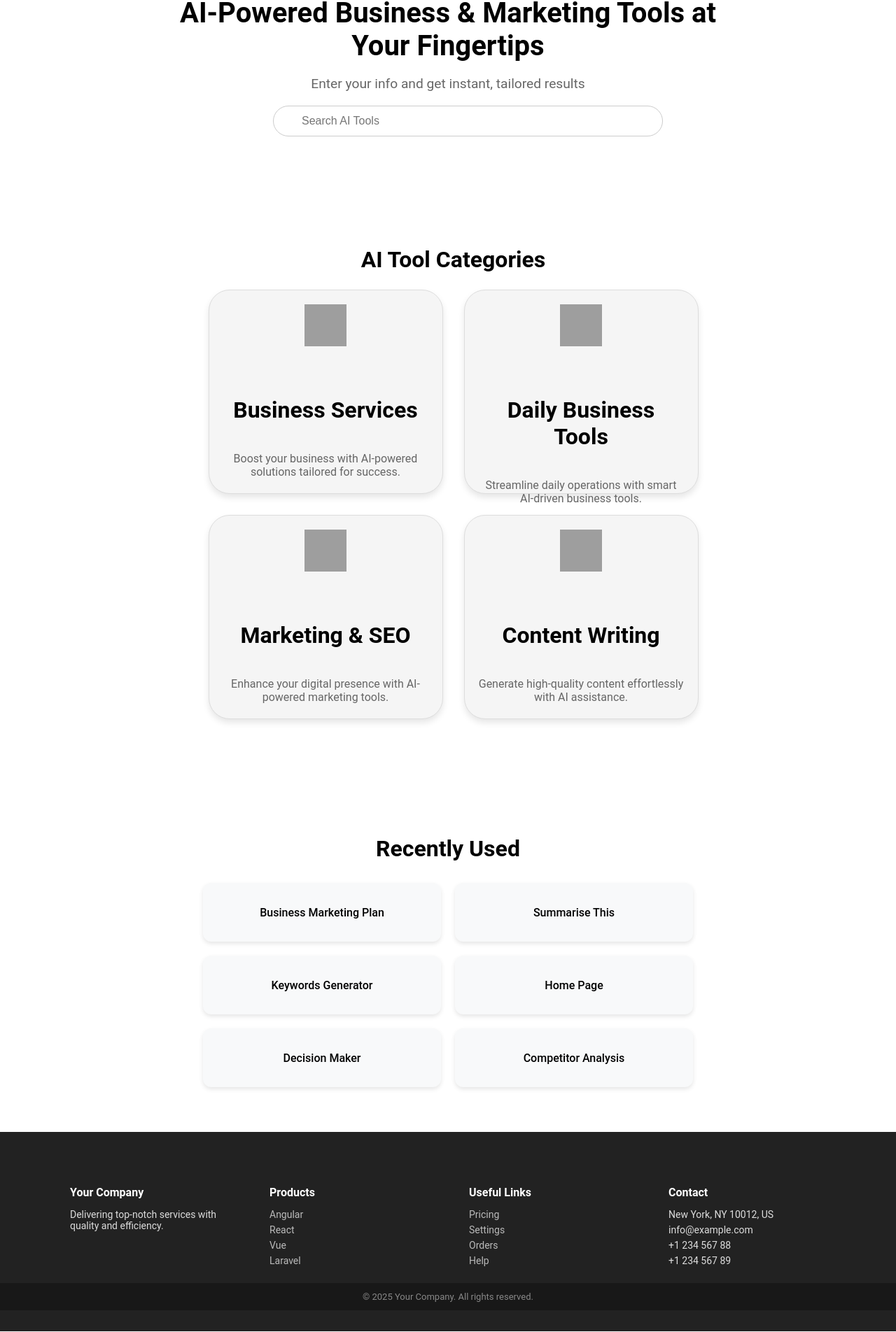
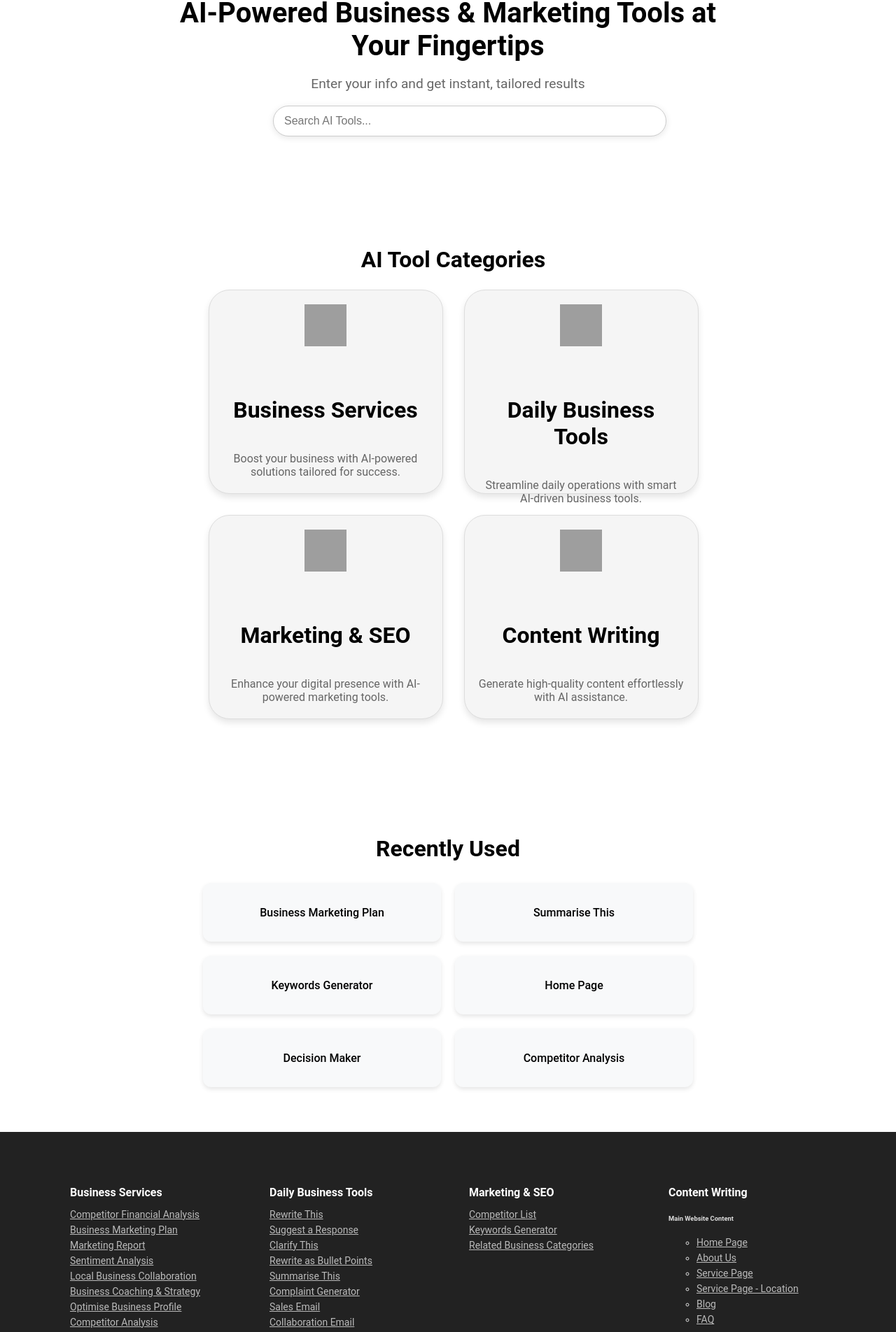
Before and after one commit to FaizanAli-io/Smart-LLM-Tools, a React (Vite) app in the folder frontend/: page / in a window 1280 px wide. Shown: the part 167-2071 px from the top of the page at 70% size. Built offline with nearby package versions, Linux system fonts and the light colour scheme; grey boxes are pictures that could not be loaded.

Commit message:
added search bar update footer

```diff
--- a/frontend/src/components/Footer/Footer.css
+++ b/frontend/src/components/Footer/Footer.css
@@ -45,7 +45,7 @@
 
   .footer-link {
     color: #bbb;
-    text-decoration: none;
+
     transition: 0.3s ease-in-out;
   }
 
@@ -93,7 +93,6 @@
     left: 0;
   }
 
-  /* Push footer to the bottom if there's extra space */
 
 
   .footer {
--- a/frontend/src/components/Footer/Footer.jsx
+++ b/frontend/src/components/Footer/Footer.jsx
@@ -1,53 +1,60 @@
 import React from "react";
-import { MDBFooter, MDBContainer, MDBIcon } from "mdb-react-ui-kit";
+import { Link, useNavigate } from "react-router-dom";
+import { categories } from "../../assets/categories";
+import { MDBFooter, MDBContainer } from "mdb-react-ui-kit";
 import "./Footer.css";
 
 export default function Footer() {
+  const navigate = useNavigate();
+
+  // Function to format service name into URL-friendly format
+  const formatServiceSlug = (service) => service.replace(/\s+/g, "-");
+
   return (
     <MDBFooter className="footer">
       <MDBContainer className="footer-content">
         <div className="footer-columns">
-          {/* Company Info */}
-          <div className="footer-section">
-            <h6 className="footer-title">
-              <MDBIcon icon="gem" className="me-2" />
-              Your Company
-            </h6>
-            <p>Delivering top-notch services with quality and efficiency.</p>
-          </div>
-
-          {/* Products */}
-          <div className="footer-section">
-            <h6 className="footer-title">Products</h6>
-            <ul className="footer-list">
-              <li><a href="#" className="footer-link">Angular</a></li>
-              <li><a href="#" className="footer-link">React</a></li>
-              <li><a href="#" className="footer-link">Vue</a></li>
-              <li><a href="#" className="footer-link">Laravel</a></li>
-            </ul>
-          </div>
-
-          {/* Useful Links */}
-          <div className="footer-section">
-            <h6 className="footer-title">Useful Links</h6>
-            <ul className="footer-list">
-              <li><a href="#" className="footer-link">Pricing</a></li>
-              <li><a href="#" className="footer-link">Settings</a></li>
-              <li><a href="#" className="footer-link">Orders</a></li>
-              <li><a href="#" className="footer-link">Help</a></li>
-            </ul>
-          </div>
-
-          {/* Contact */}
-          <div className="footer-section">
-            <h6 className="footer-title">Contact</h6>
-            <ul className="footer-contact">
-              <li><MDBIcon icon="home" className="me-2" /> New York, NY 10012, US</li>
-              <li><MDBIcon icon="envelope" className="me-2" /> info@example.com</li>
-              <li><MDBIcon icon="phone" className="me-2" /> +1 234 567 88</li>
-              <li><MDBIcon icon="print" className="me-2" /> +1 234 567 89</li>
-            </ul>
-          </div>
+          {categories.map((category) => (
+            <div key={category.id} className="footer-section">
+              <h6 className="footer-title">{category.name}</h6>
+              <ul className="footer-list">
+                {Array.isArray(category.services) ? (
+                  category.services.length > 0 ? (
+                    category.services.map((service, index) => (
+                      <li key={index}>
+                        <Link
+                          to={`/prompt-creator/${category.id}/${formatServiceSlug(service)}`}
+                          className="footer-link"
+                        >
+                          {service}
+                        </Link>
+                      </li>
+                    ))
+                  ) : (
+                    <li className="footer-no-services">No services available</li>
+                  )
+                ) : (
+                  Object.entries(category.services).map(([subCategory, subServices], idx) => (
+                    <div key={idx}>
+                      <h6 className="footer-subcategory">{subCategory}</h6>
+                      <ul className="footer-sublist">
+                        {subServices.map((service, i) => (
+                          <li key={i}>
+                            <Link
+                              to={`/category/${category.id}/${formatServiceSlug(service)}`}
+                              className="footer-link"
+                            >
+                              {service}
+                            </Link>
+                          </li>
+                        ))}
+                      </ul>
+                    </div>
+                  ))
+                )}
+              </ul>
+            </div>
+          ))}
         </div>
       </MDBContainer>
 
--- a/frontend/src/components/Home/Home.css
+++ b/frontend/src/components/Home/Home.css
@@ -178,3 +178,102 @@
   margin: 0;
   padding: 10px;
 }
+
+/* Search Bar */
+.search-container {
+  display: flex;
+  justify-content: center;
+  margin-top: 20px;
+  align-items: center;
+  align-content: center;
+}
+
+.search-form {
+  position: relative;
+  width: 100%;
+  max-width: 500px;
+
+}
+
+.search-input {
+  width: 100%;
+  padding: 12px 45px 12px 15px;
+  border-radius: 25px;
+  border: 1px solid #ccc;
+  font-size: 16px;
+  transition: all 0.3s ease-in-out;
+  box-shadow: 0 2px 10px rgba(0, 0, 0, 0.1);
+}
+
+.search-input:focus {
+  border-color: #007bff;
+  box-shadow: 0 4px 15px rgba(0, 123, 255, 0.2);
+  outline: none;
+}
+
+.search-button {
+  position: absolute;
+  right: 10px;
+  top: 50%;
+  transform: translateY(-50%);
+  background: none;
+  border: none;
+  font-size: 18px;
+  cursor: pointer;
+  color: #555;
+}
+
+.search-button:hover {
+  color: #007bff;
+}
+
+/* Search Results */
+.search-results {
+  background: white;
+  width: 100%;
+  max-width: 500px;
+  border-radius: 10px;
+  box-shadow: 0 4px 15px rgba(0, 0, 0, 0.1);
+  padding: 10px;
+  margin-top: 10px;
+}
+
+.search-result-item {
+  padding: 10px;
+  cursor: pointer;
+  transition: background 0.2s ease-in-out;
+}
+
+.search-result-item:hover {
+  background: #f5f5f5;
+  border-radius: 5px;
+}
+
+/* Ensure search results align under the search bar */
+.search-results {
+  position: absolute;
+  top: 100%;
+  left: 57%;
+  transform: translateX(-50%);
+  background: white;
+  width: 100%;
+  max-width: 500px;
+  border-radius: 10px;
+  box-shadow: 0 4px 15px rgba(0, 0, 0, 0.1);
+  padding: 10px;
+  margin-top: 5px; /* Small gap from input field */
+  z-index: 1000; /* Ensures it's above other elements */
+}
+
+/* Center the text inside search results */
+.search-result-item {
+  padding: 10px;
+  text-align: center;
+  cursor: pointer;
+  transition: background 0.2s ease-in-out;
+}
+
+.search-result-item:hover {
+  background: #f5f5f5;
+  border-radius: 5px;
+}
--- a/frontend/src/components/Home/Home.jsx
+++ b/frontend/src/components/Home/Home.jsx
@@ -1,4 +1,4 @@
-import React from "react";
+import React, { useState } from "react";
 import { useNavigate } from "react-router-dom";
 import { MDBContainer } from "mdb-react-ui-kit";
 import { categories } from "../../assets/categories";
@@ -6,6 +6,7 @@ import "./Home.css";
 
 export default function Hero() {
   const navigate = useNavigate();
+  const [searchTerm, setSearchTerm] = useState("");
 
   // Navigate to category page
   const handleCategoryClick = (categoryId) => {
@@ -27,6 +28,29 @@ export default function Hero() {
     { name: "Competitor Analysis", category: "business-services" },
   ];
 
+  // Extract all services, including nested ones from content writing
+  const allServices = categories.flatMap((category) => {
+    if (Array.isArray(category.services)) {
+      return category.services.map((service) => ({
+        name: service,
+        category: category.id,
+      }));
+    } else if (typeof category.services === "object") {
+      return Object.entries(category.services).flatMap(([section, services]) =>
+        services.map((service) => ({
+          name: service,
+          category: category.id,
+        }))
+      );
+    }
+    return [];
+  });
+
+  // Filter services based on search term
+  const filteredServices = allServices.filter((service) =>
+    service.name.toLowerCase().includes(searchTerm.toLowerCase())
+  );
+
   return (
     <div className="home-page-section">
       {/* Hero Section */}
@@ -38,11 +62,41 @@ export default function Hero() {
           {/* Search Bar */}
           <div className="search-container">
             <form className="search-form">
-              <input type="text" className="search-input" placeholder="Search AI Tools" />
+              <input
+                type="text"
+                className="search-input"
+                placeholder="Search AI Tools..."
+                value={searchTerm}
+                onChange={(e) => setSearchTerm(e.target.value)}
+              />
+              <button type="submit" className="search-button">
+                <i className="fas fa-search"></i>
+              </button>
+              {searchTerm && (
+        <MDBContainer className="search-results">
+          {filteredServices.length > 0 ? (
+            filteredServices.map((service, index) => (
+              <div
+                key={index}
+                className="search-result-item"
+                onClick={() => handleRecentPromptClick(service.category, service.name)}
+              >
+                {service.name}
+              </div>
+            ))
+          ) : (
+            <p className="no-results">No results found</p>
+          )}
+        </MDBContainer>
+      )}
             </form>
           </div>
+
+
         </div>
       </div>
+
+
 
       {/* Services Section */}
       <MDBContainer className="services-section py-5">
```
